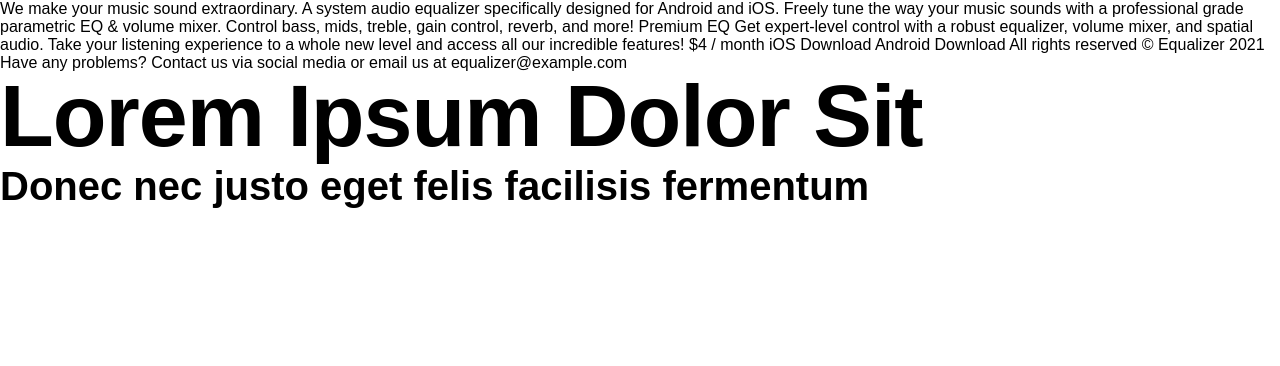
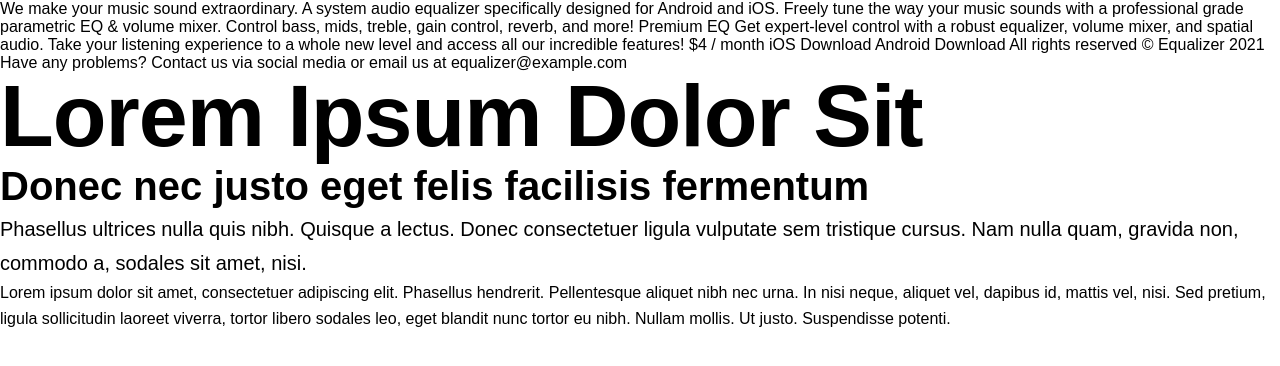
Before and after one commit to saurav-verma-01/Frontend-Mentor-Equalizer-landing-page, a website built with Vite: page index.html in a window 1280 px wide. Built offline with nearby package versions, Linux system fonts and the light colour scheme; a web font is replaced by a local one.

Commit message:
Making the component of the page

```diff
--- a/css/sections/general.css
+++ b/css/sections/general.css
@@ -47,3 +47,31 @@ body {
   font-size: 2.5rem;
   line-height: 1.3;
 }
+.body-text-1 {
+  font-weight: 400;
+  line-height: 1.7;
+  font-size: 1.25rem;
+}
+.body-text-2 {
+  font-size: 1rem;
+  font-weight: 400;
+  line-height: 1.625;
+}
+
+/* Components */
+
+.btn {
+  font-weight: 700;
+  font-size: 1.125rem;
+  line-height: 1.78;
+  letter-spacing: -0.18px;
+
+  /* padding: 1.25rem 6rem; */
+  display: flex;
+  justify-content: center;
+  align-items: center;
+}
+.btn svg {
+  width: 20px;
+  height: 20px;
+}
--- a/index.html
+++ b/index.html
@@ -30,5 +30,17 @@
     <h2 class="heading-secondary">
       Donec nec justo eget felis facilisis fermentum
     </h2>
+    <p class="body-text-1">
+      Phasellus ultrices nulla quis nibh. Quisque a lectus. Donec consectetuer
+      ligula vulputate sem tristique cursus. Nam nulla quam, gravida non,
+      commodo a, sodales sit amet, nisi.
+    </p>
+    <p class="body-text-2">
+      Lorem ipsum dolor sit amet, consectetuer adipiscing elit. Phasellus
+      hendrerit. Pellentesque aliquet nibh nec urna. In nisi neque, aliquet vel,
+      dapibus id, mattis vel, nisi. Sed pretium, ligula sollicitudin laoreet
+      viverra, tortor libero sodales leo, eget blandit nunc tortor eu nibh.
+      Nullam mollis. Ut justo. Suspendisse potenti.
+    </p>
   </body>
 </html>
```
